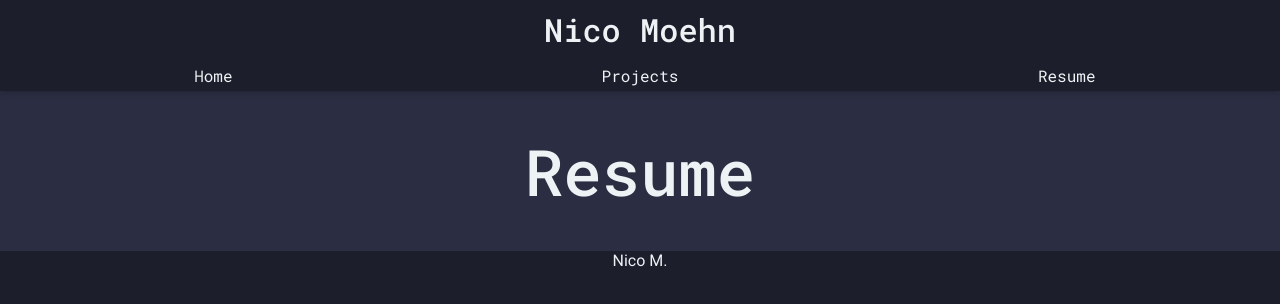
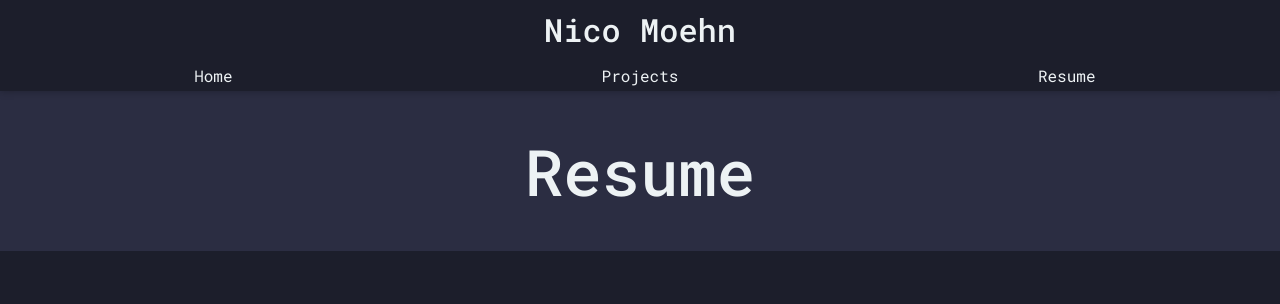
Before and after one commit to nitodeco/nitodeco-portfolio, a React (Create React App) app: page /resume in a window 1280 px wide. Shown: the top 304 px of the page. Built offline with nearby package versions, Linux system fonts and the light colour scheme.

Commit message:
Edited Resume page

```diff
--- a/src/Resume.js
+++ b/src/Resume.js
@@ -5,9 +5,6 @@ const Resume = () => {
                 <h2 className="title">Resume</h2>
             </div>
             <div className="resume-container">
-                <div class="badge-base LI-profile-badge" data-locale="en_EN" data-size="medium" data-theme="dark" data-type="VERTICAL" data-vanity="nicomoehn" data-version="v1">
-                    <a class="badge-base__link LI-simple-link" href="https://de.linkedin.com/in/nicomoehn?trk=profile-badge" target="_blank">Nico M.</a>
-                </div>
             </div>
         </div>
     );
```
